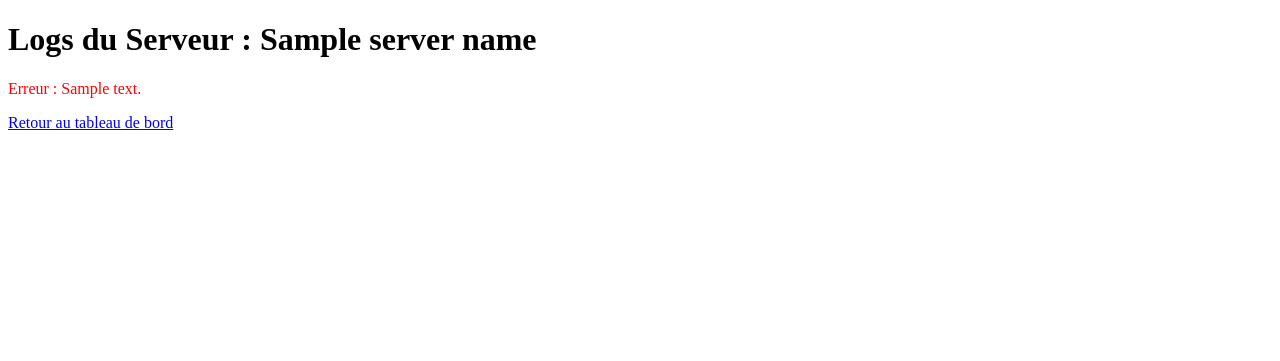
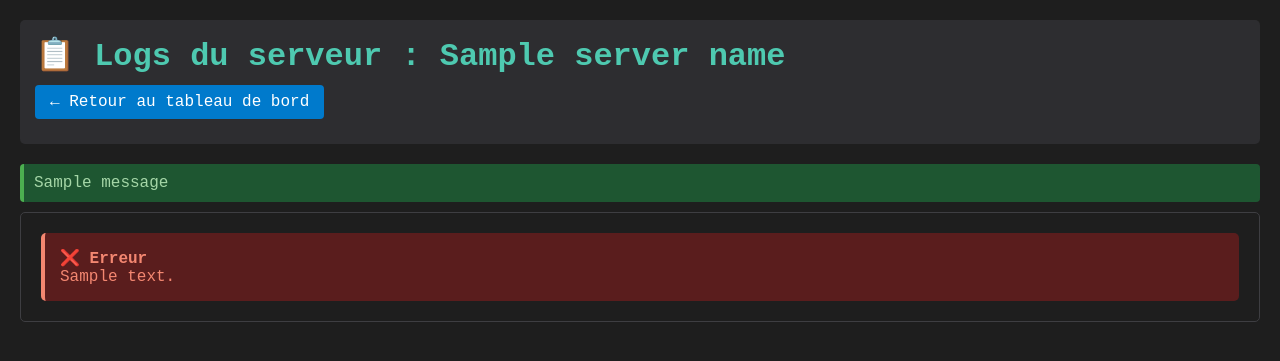
Before and after one commit to Maskass-z/minehost-terraform, a Flask app: template templates/logs.html in a window 1280 px wide. Shown: the top 361 px of the page. Run offline with Flask 3, Linux system fonts and the light colour scheme; the template is opened without the code that fills it: most values are stand-ins (such as "Sample title", 1, 10 or a date in 2020); one stand-in notice (Sample message) is shown; some libraries are stand-ins or nearby versions.

Commit message:
Update logs.html

```diff
--- a/templates/logs.html
+++ b/templates/logs.html
@@ -1,13 +1,157 @@
 <!doctype html>
-<title>Logs du Serveur {{ server_name }}</title>
-<h1>Logs du Serveur : {{ server_name }}</h1>
+<html lang="fr">
+<head>
+    <meta charset="UTF-8">
+    <meta name="viewport" content="width=device-width, initial-scale=1.0">
+    <title>Logs - {{ server_name|e }}</title>
+    <style>
+        body {
+            font-family: 'Courier New', monospace;
+            background-color: #1e1e1e;
+            color: #d4d4d4;
+            margin: 0;
+            padding: 20px;
+        }
+        .container {
+            max-width: 1400px;
+            margin: 0 auto;
+        }
+        .header {
+            background-color: #2d2d30;
+            padding: 15px;
+            border-radius: 5px;
+            margin-bottom: 20px;
+        }
+        h1 {
+            margin: 0;
+            color: #4ec9b0;
+        }
+        .back-link {
+            display: inline-block;
+            margin: 10px 0;
+            padding: 8px 15px;
+            background-color: #007acc;
+            color: white;
+            text-decoration: none;
+            border-radius: 4px;
+        }
+        .back-link:hover {
+            background-color: #005a9e;
+        }
+        .logs-container {
+            background-color: #1e1e1e;
+            border: 1px solid #3e3e42;
+            border-radius: 5px;
+            padding: 20px;
+            overflow-x: auto;
+            max-height: 600px;
+            overflow-y: auto;
+        }
+        .logs-content {
+            white-space: pre-wrap;
+            word-wrap: break-word;
+            font-size: 13px;
+            line-height: 1.5;
+        }
+        .error-message {
+            color: #f48771;
+            background-color: #5a1d1d;
+            padding: 15px;
+            border-radius: 5px;
+            border-left: 4px solid #f48771;
+        }
+        .command-form {
+            background-color: #2d2d30;
+            padding: 15px;
+            border-radius: 5px;
+            margin: 20px 0;
+        }
+        .command-form input {
+            width: 70%;
+            padding: 10px;
+            background-color: #3c3c3c;
+            border: 1px solid #555;
+            color: #d4d4d4;
+            border-radius: 4px;
+        }
+        .command-form button {
+            padding: 10px 20px;
+            background-color: #4ec9b0;
+            border: none;
+            color: #1e1e1e;
+            border-radius: 4px;
+            cursor: pointer;
+            font-weight: bold;
+        }
+        .command-form button:hover {
+            background-color: #3ea88d;
+        }
+        .flashes {
+            list-style: none;
+            padding: 0;
+            margin: 10px 0;
+        }
+        .flashes li {
+            padding: 10px;
+            margin: 5px 0;
+            border-radius: 4px;
+        }
+        .flashes .success {
+            background-color: #1e5631;
+            color: #a5d6a7;
+            border-left: 4px solid #4caf50;
+        }
+        .flashes .danger {
+            background-color: #5a1d1d;
+            color: #f48771;
+            border-left: 4px solid #f44336;
+        }
+    </style>
+</head>
+<body>
+    <div class="container">
+        <div class="header">
+            <h1>📋 Logs du serveur : {{ server_name|e }}</h1>
+            <a href="{{ url_for('index') }}" class="back-link">← Retour au tableau de bord</a>
+        </div>
 
-{% if success %}
-    <pre style="background-color: #f4f4f4; padding: 10px; border: 1px solid #ccc; white-space: pre-wrap; word-break: break-all;">
-{{ logs_content }}
-    </pre>
-{% else %}
-    <p style="color: red;">Erreur : {{ logs_content }}</p>
-{% endif %}
+        {% with messages = get_flashed_messages(with_categories=true) %}
+          {% if messages %}
+            <ul class="flashes">
+            {% for category, message in messages %}
+              <li class="{{ category }}">{{ message|e }}</li>
+            {% endfor %}
+            </ul>
+          {% endif %}
+        {% endwith %}
 
-<p><a href="{{ url_for('index') }}">Retour au tableau de bord</a></p>
+        {% if session.is_admin %}
+        <div class="command-form">
+            <h3>🔧 Console Admin (Commandes RCON)</h3>
+            <form method="POST" action="{{ url_for('send_command', server_name=server_name) }}">
+                <input
+                    type="text"
+                    name="command"
+                    placeholder="Entrez une commande (ex: list, say hello, time set day)"
+                    required
+                    maxlength="500"
+                >
+                <button type="submit">Envoyer</button>
+            </form>
+            <small style="color: #858585;">Commandes autorisées : list, say, time, weather, gamemode, give, tp, kick, ban, etc.</small>
+        </div>
+        {% endif %}
+
+        <div class="logs-container">
+            {% if success %}
+                <pre class="logs-content">{{ logs_content }}</pre>
+            {% else %}
+                <div class="error-message">
+                    <strong>❌ Erreur</strong><br>
+                    {{ logs_content|e }}
+                </div>
+            {% endif %}
+        </div>
+    </div>
+</body>
+</html>
```
